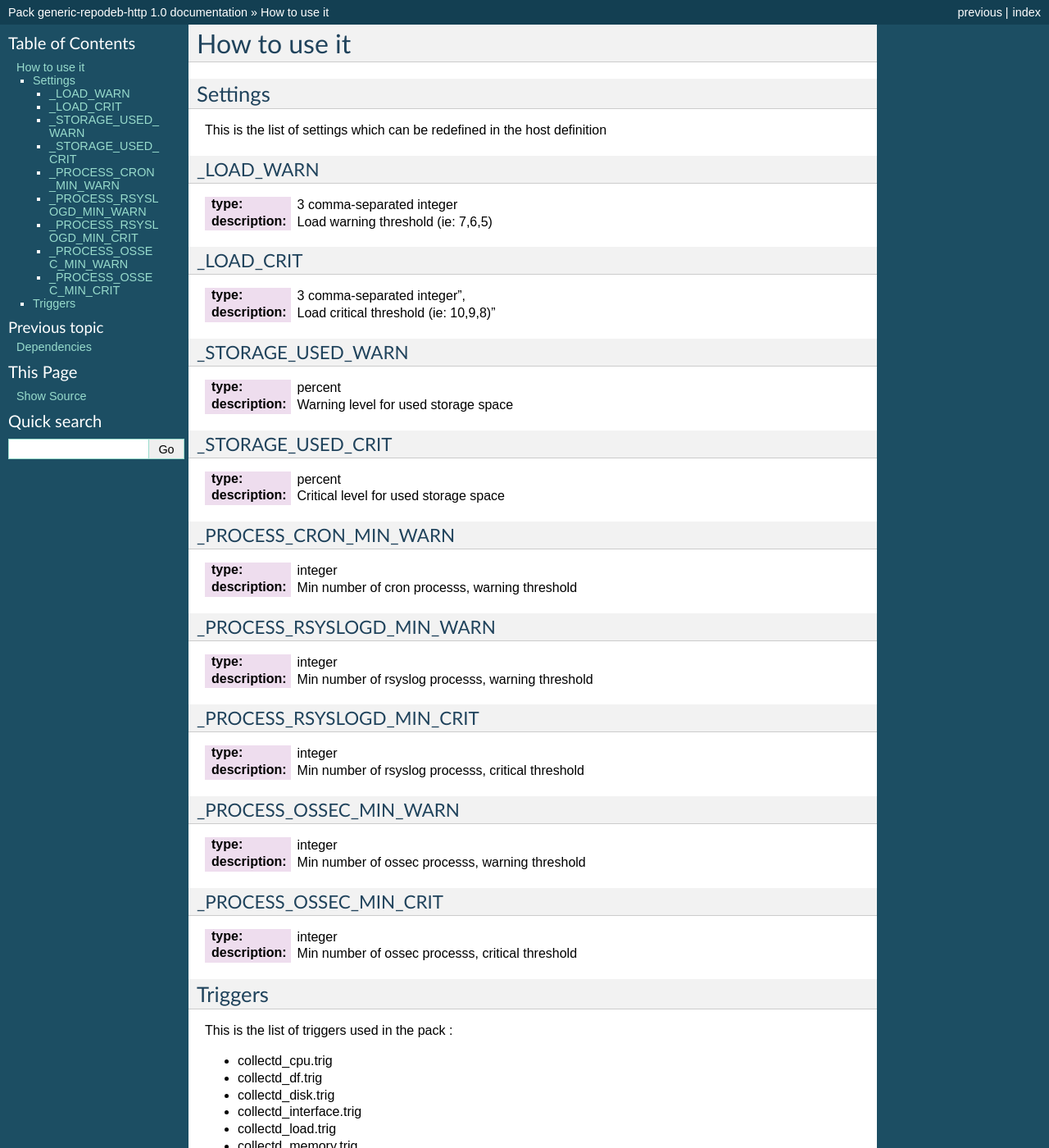
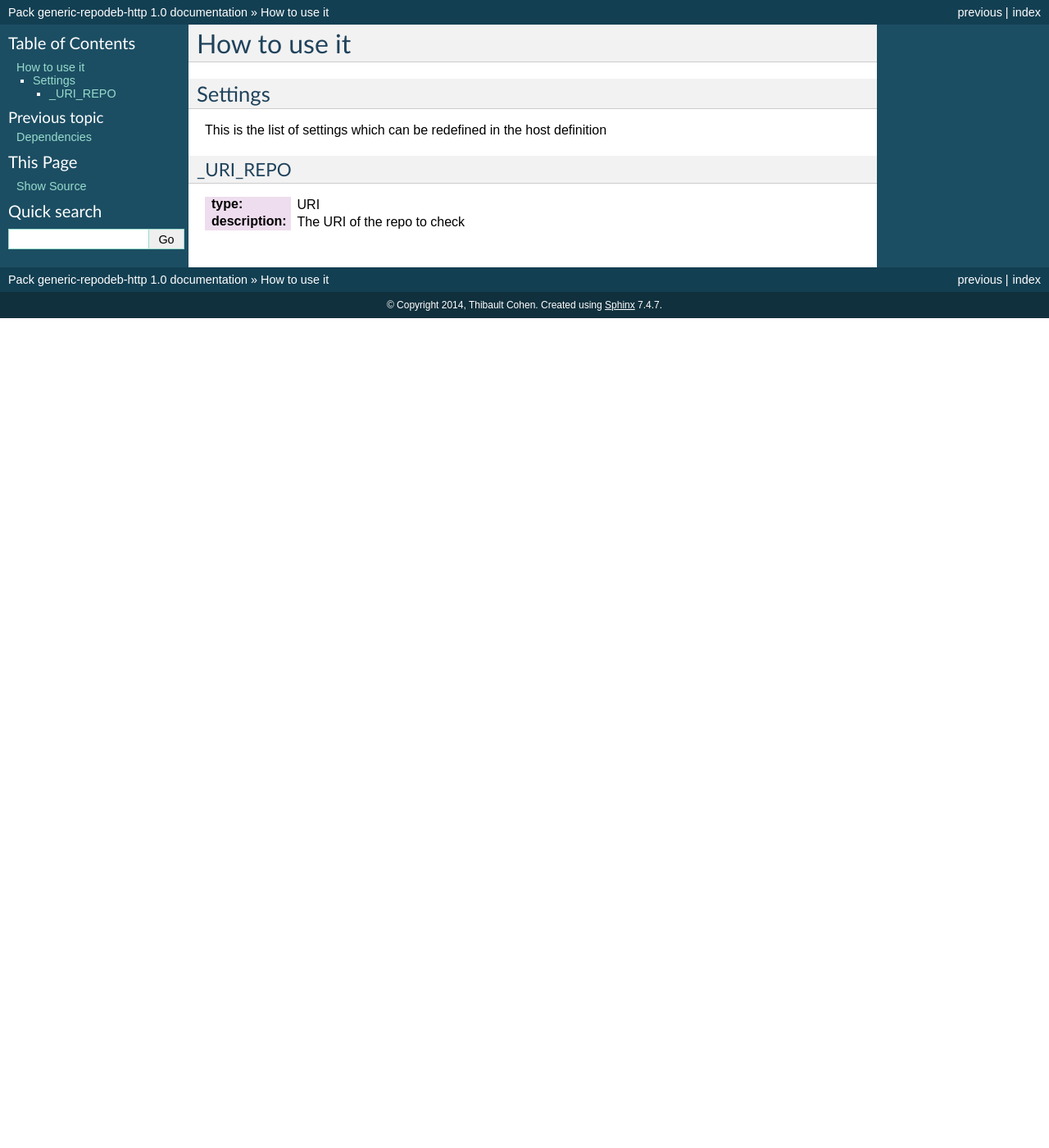
Before and after one commit to savoirfairelinux/monitoring-tools, a Sphinx documentation site: the page built from doc/source/howtouseit.rst, in a window 1280 px wide and 1400 px high. Shown: the whole window at 82% size. Built offline with Sphinx 7.4.7, drawn with Linux system fonts in a browser that asks for light colours; some of the changed text lies outside the part shown.

Commit message:
Copy from previous repo

```diff
--- a/doc/source/howtouseit.rst
+++ b/doc/source/howtouseit.rst
@@ -7,81 +7,8 @@ Settings
 
 This is the list of settings which can be redefined in the host definition
 
-_LOAD_WARN
+_URI_REPO
 ----------
 
-:type:              3 comma-separated integer
-:description:       Load warning threshold (ie: 7,6,5)
-
-
-_LOAD_CRIT
-----------
-
-:type:              3 comma-separated integer",
-:description:        Load critical threshold (ie: 10,9,8)"
-
-
-_STORAGE_USED_WARN
-------------------
-
-:type:              percent
-:description:       Warning level for used storage space
-
-
-_STORAGE_USED_CRIT
-------------------
-
-:type:              percent
-:description:       Critical level for used storage space
-
-
-_PROCESS_CRON_MIN_WARN
-----------------------
-
-:type:              integer
-:description:       Min number of cron processs, warning threshold
-
-
-
-_PROCESS_RSYSLOGD_MIN_WARN
---------------------------
-
-:type:              integer
-:description:       Min number of rsyslog processs, warning threshold
-
-
-_PROCESS_RSYSLOGD_MIN_CRIT
---------------------------
-
-:type:              integer
-:description:       Min number of rsyslog processs, critical threshold
-
-
-_PROCESS_OSSEC_MIN_WARN
------------------------
-
-:type:              integer
-:description:       Min number of ossec processs, warning threshold
-
-
-_PROCESS_OSSEC_MIN_CRIT
------------------------
-
-:type:              integer
-:description:       Min number of ossec processs, critical threshold
-
-
-Triggers
-~~~~~~~~
-
-This is the list of triggers used in the pack :
-
-* collectd_cpu.trig
-* collectd_df.trig
-* collectd_disk.trig
-* collectd_interface.trig
-* collectd_load.trig
-* collectd_memory.trig
-* collectd_processes.trig
-* collectd_swap.trig
-* collectd_users.trig
+:type:              URI
+:description:       The URI of the repo to check
--- a/doc/source/index.rst
+++ b/doc/source/index.rst
@@ -3,7 +3,7 @@
    You can adapt this file completely to your liking, but it should at least
    contain the root `toctree` directive.
 
-Welcome to Pack generic-dhcp's documentation!
+Welcome to Pack generic-repodeb-http's documentation!
 ==============================================
 
 Contents:
```
Also changed, not shown: doc/source/dependencies.rst (+3 -13 lines), 5 other files.
